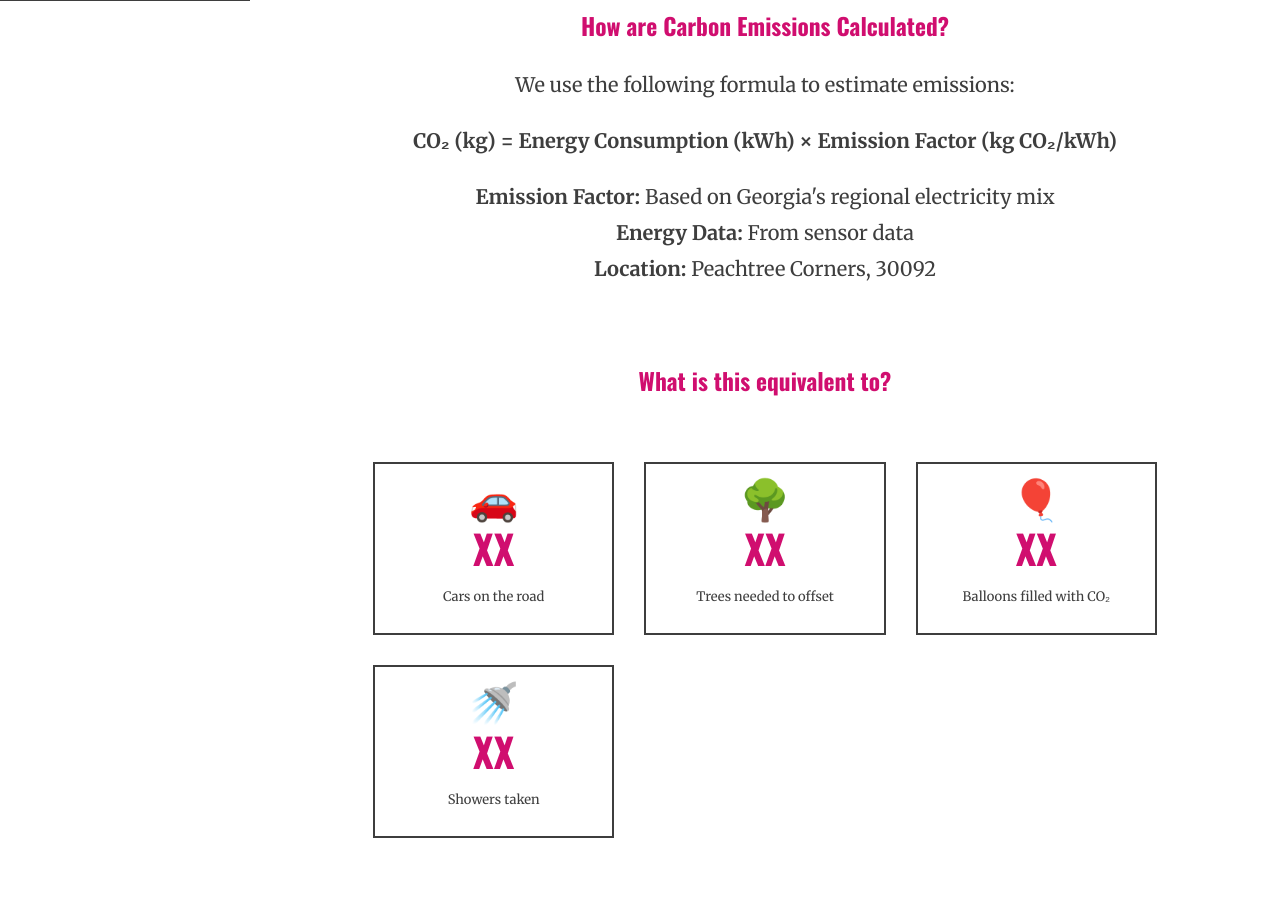
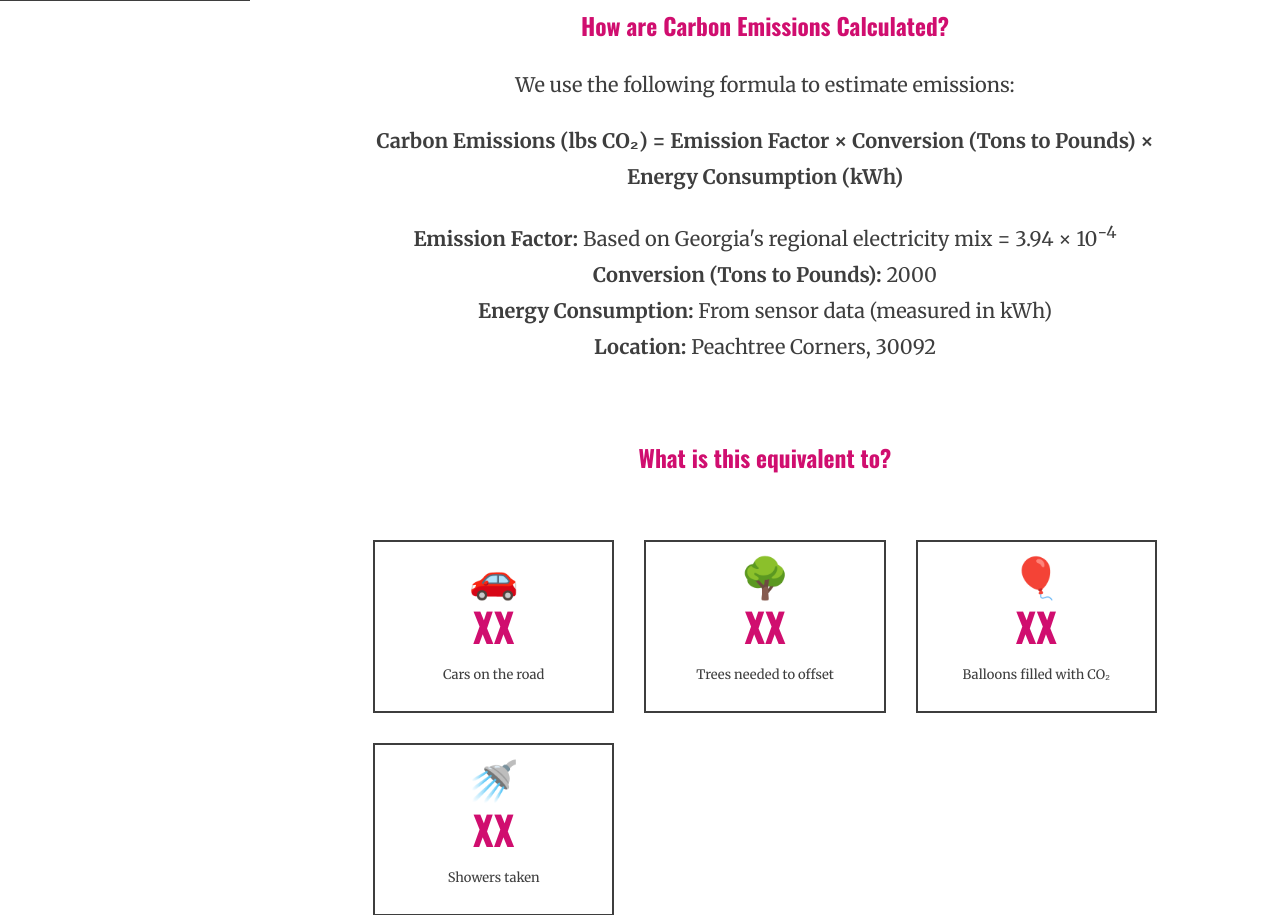
Before and after one commit to Preetam-Jain/capstone, a Python web app: template Flask_Test/board/templates/pages/carbon_emissions.html in a window 1280 px wide. Shown: the part 799-1714 px from the top of the page. Before the commit the page ends 1637 px from the top, so only its background shows below. Run offline with Jinja, Linux system fonts and the light colour scheme; the template is opened without the code that fills it, so the values that code supplies are empty.

Commit message:
updated formula on carbon_emissions.html

```diff
--- a/Flask_Test/board/templates/pages/carbon_emissions.html
+++ b/Flask_Test/board/templates/pages/carbon_emissions.html
@@ -35,11 +35,12 @@
   <section class="carbon-section">
     <h3 class="carbon-section-title">How are Carbon Emissions Calculated?</h3>
     <p>We use the following formula to estimate emissions:</p>
-      <p class="formula">CO₂ (kg) = Energy Consumption (kWh) × Emission Factor (kg CO₂/kWh)</p>
+    <p class="formula">Carbon Emissions (lbs CO₂) = Emission Factor × Conversion (Tons to Pounds) × Energy Consumption (kWh)</p>
 
     <ul class="no-bullets">
-        <li><strong>Emission Factor:</strong> Based on Georgia's regional electricity mix</li>
-        <li><strong>Energy Data:</strong> From sensor data</li>
+      <li><strong>Emission Factor:</strong> Based on Georgia's regional electricity mix = 3.94 × 10<sup>-4</sup></li>
+      <li><strong>Conversion (Tons to Pounds):</strong> 2000 </li>
+      <li><strong>Energy Consumption:</strong> From sensor data (measured in kWh)</li>
       <li><strong>Location:</strong> Peachtree Corners, 30092</li>
     </ul>
   </section>
```
Lines whose indentation alone changed are shown as unchanged.
